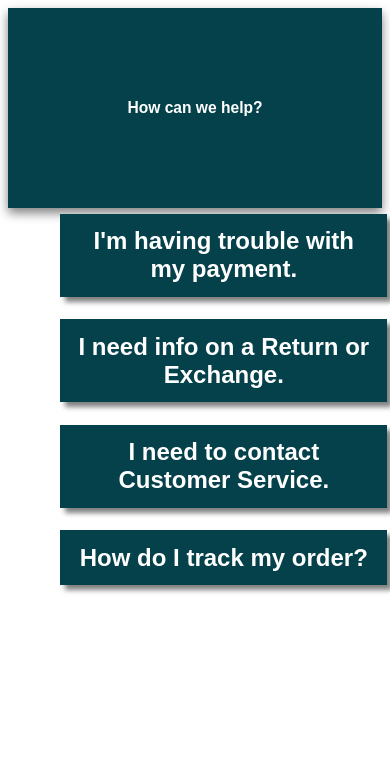
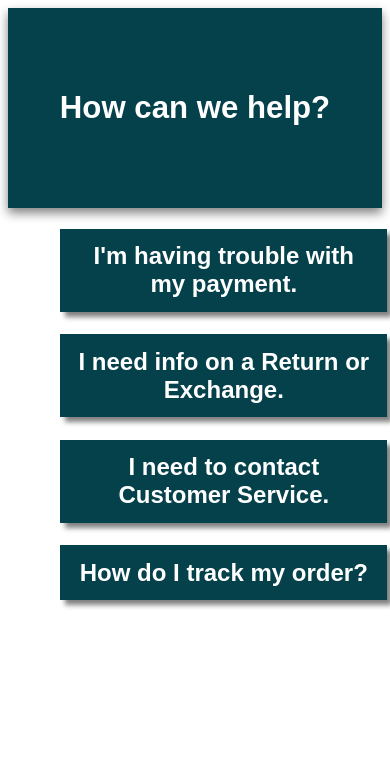
Before and after one commit to NovaStorefront/helpPages, a plain HTML site: page index.html in a window 390 px wide. Shown: the top 782 px of the page. Drawn offline with Linux system fonts and the light colour scheme.

Commit message:
Add files via upload
fixed padding and header on screen size

```diff
--- a/styles.css
+++ b/styles.css
@@ -23,19 +23,19 @@ h1 {
   /* Adjust font size for smaller devices */
   @media screen and (max-width: 800px) {
     h1 {
-      font-size: 3em; /* Adjust font size for smaller screens */
+      font-size: 4em; /* Adjust font size for smaller screens */
     }
   }
 
   /* Apply responsive font scaling using viewport width */
   @media screen and (max-width: 800px) {
     h1 {
-      font-size: 4vw; /* Adjust font size based on viewport width */
+      font-size: 8vw; /* Adjust font size based on viewport width */
     }
   }
 ul.nav {
     width: 75%;
-    padding: 0px;
+    padding: 15px 0px;
     margin-left: auto;
     margin-right: auto;
 }
```
